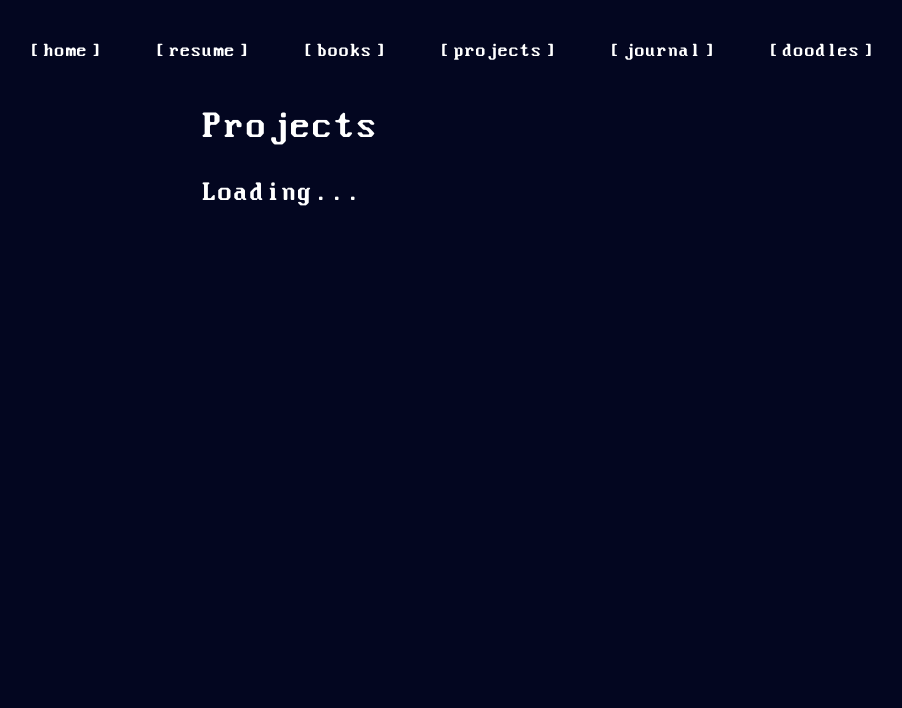
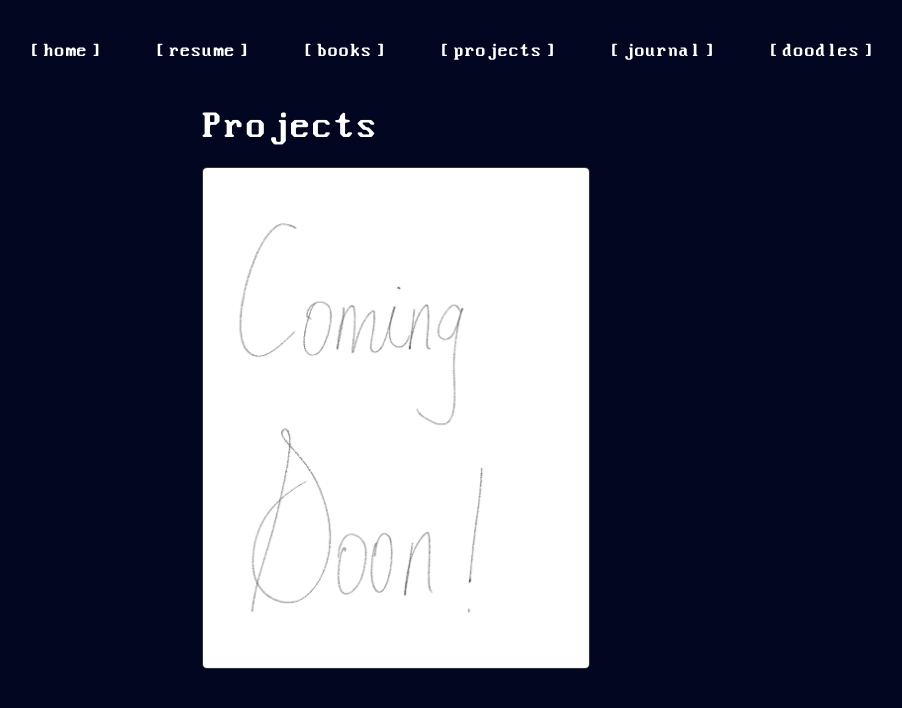
Before and after one commit to seyitanedwards/personalwebsite, a Jekyll site: the page projects/projects.html, which Jekyll copies as it is, in a window 1280 px wide. Shown: the top 708 px of the page, without its empty margins (188-1090 px from the left). Built offline with Jekyll 4.4.1, drawn with Linux system fonts in a browser that asks for light colours.

Commit message:
coming soon photo in projects

```diff
--- a/assets/css/projects.scss
+++ b/assets/css/projects.scss
@@ -234,3 +234,30 @@ body {
         transform: translateX(0);
     }
 }
+
+
+.background-grid {
+    /*display: grid; */
+    display: flex;
+    flex-wrap: wrap;
+    /*justify-content: center; */
+    column-gap: 180px;
+    row-gap: 40px;
+    grid-template-columns: repeat(auto-fill, minmax(90px, 1fr));
+    /*gap: 180px; */
+    /*row-gap: 40px; */
+}
+
+
+.background-image {
+    text-align: center;
+    /*min-height: 200px;*/
+}
+
+
+.background-image img {
+    max-width: 500px;
+    height: 500px;
+    border: 1px solid #333;
+    border-radius: 5px;
+}
--- a/projects/projects.html
+++ b/projects/projects.html
@@ -25,7 +25,14 @@
             href="/journal/journal.html">journal</a>&nbsp;&nbsp;&nbsp;<a href="/doodles/doodles.html">doodles</a>
     </nav>
     <h1>Projects</h1>
-    <h2>Loading...</h2>
+    <div class="background-grid">
+      <div class="background-image">
+
+        <img src="/assets/images/back.jpeg" alt="back">
+
+        <p></p>
+      </div>
+
 
 
 
```
Also changed, not shown: assets/images/back.jpeg (added), 1 other file.
